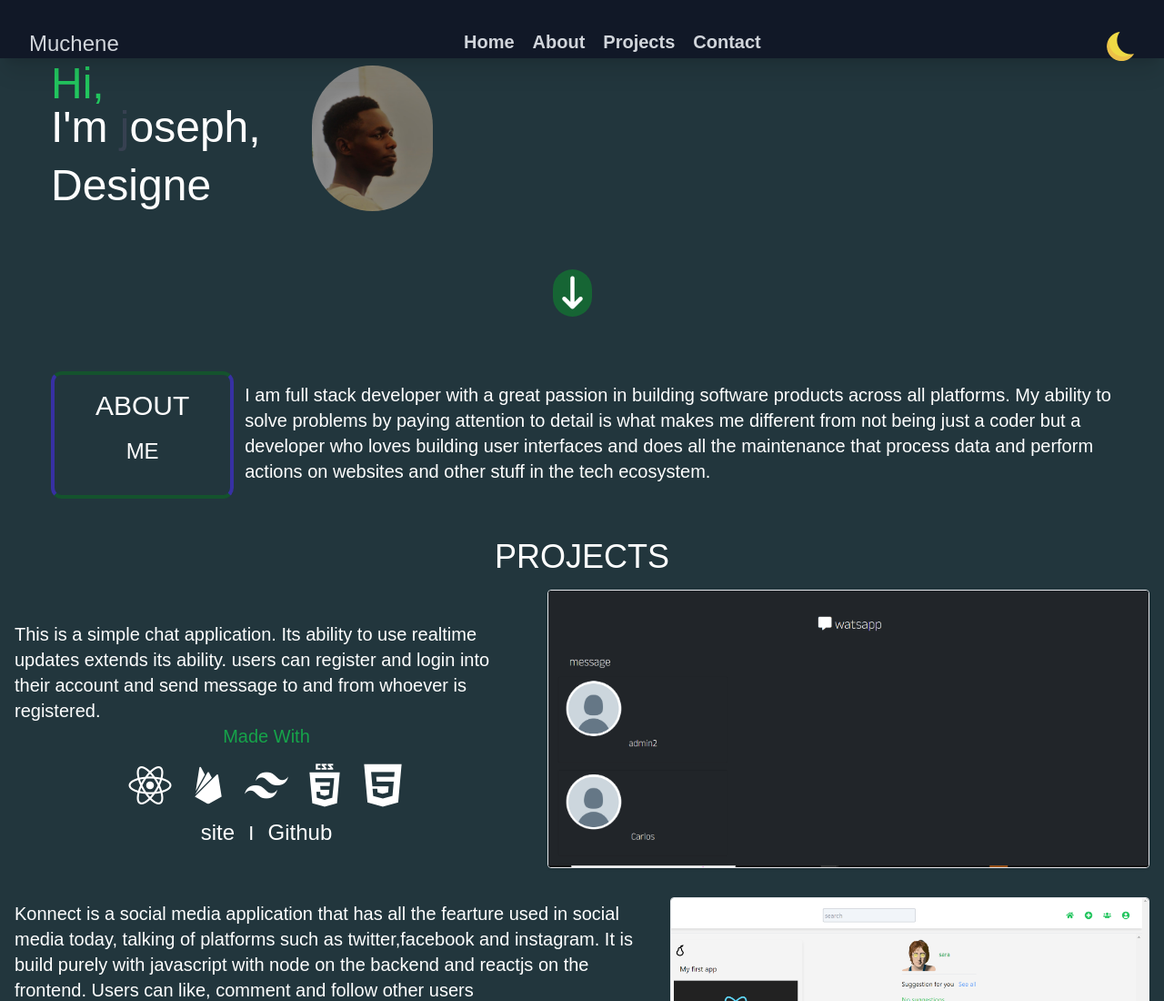
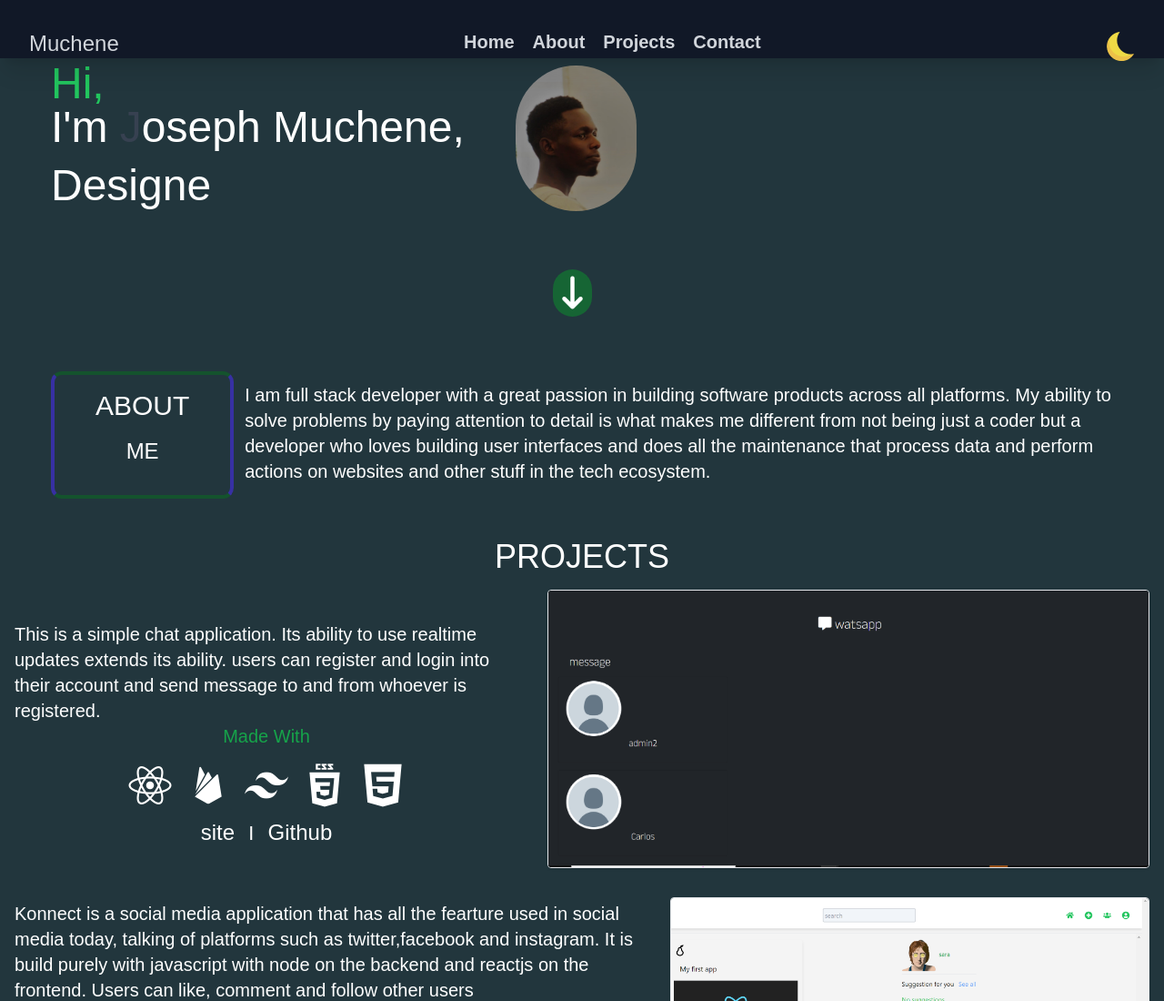
Before and after one commit to joseph-muchene/portfolio, a website: page index.html in a window 1280 px wide. Shown: the top 1100 px of the page at 91% size. Drawn offline with nearby package versions, Linux system fonts and the light colour scheme; a web font is replaced by a local one.

Commit message:
update something

```diff
--- a/index.html
+++ b/index.html
@@ -136,7 +136,8 @@
       >
         <h1 class="text-green-500">Hi,</h1>
         <h1 class="pb-4">
-          I'm <span class="text-5xl font-semiboldd text-gray-700">j</span>oseph,
+          I'm <span class="text-5xl font-semiboldd text-gray-700">J</span>oseph
+          Muchene,
         </h1>
         <h1 id="text"></h1>
       </section>
```
